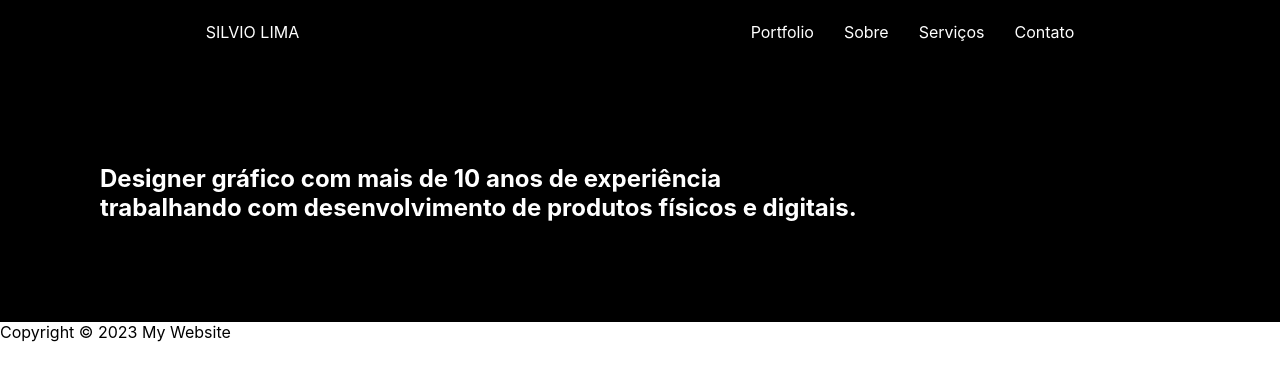
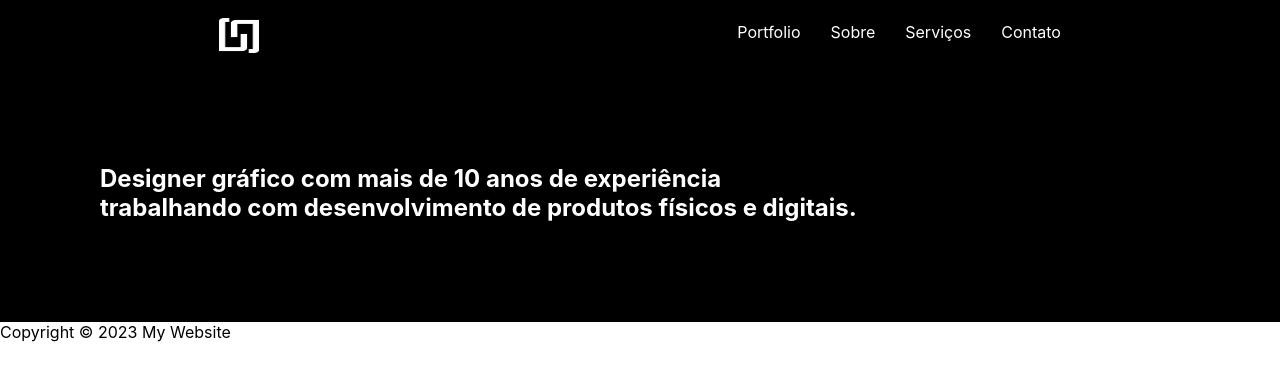
Before and after one commit to ziembick/site-portfolio-designer, a React (Create React App) app in the folder portfolio-designers/: page / in a window 1280 px wide. Shown: the top 380 px of the page. Built offline with nearby package versions, Linux system fonts and the light colour scheme.

Commit message:
logo navbar

```diff
--- a/portfolio-designers/src/components/navbar.jsx
+++ b/portfolio-designers/src/components/navbar.jsx
@@ -1,4 +1,5 @@
 import React, { useState } from "react";
+import Logo from "../img/Logo.png"
 import "../navbar.css";
 
 function Navbar() {
@@ -17,7 +18,7 @@ function Navbar() {
   return (
     <nav className="nav">
       <a href="http://www.google.com" className="nav__brand">
-        Silvio Lima
+      <img src={Logo} alt="Silvio Logo" className="nav__logo"/>
       </a>
       <ul className={active}>
         <li className="nav__item">
--- a/portfolio-designers/src/navbar.css
+++ b/portfolio-designers/src/navbar.css
@@ -50,6 +50,17 @@ a:hover {
   transition: 0.3s ease-in;
 }
 
+.nav__logo {
+  width: 40px;
+  height: 40px;
+  margin-top: 5px;
+  padding-top: 5px;
+}
+
+.nav__logo:hover {
+  color: yellow;
+}
+
 @media screen and (max-width: 768px) {
   .nav__toggler {
     display: block;
```
Also changed, not shown: portfolio-designers/src/img/Logo.png (added).
